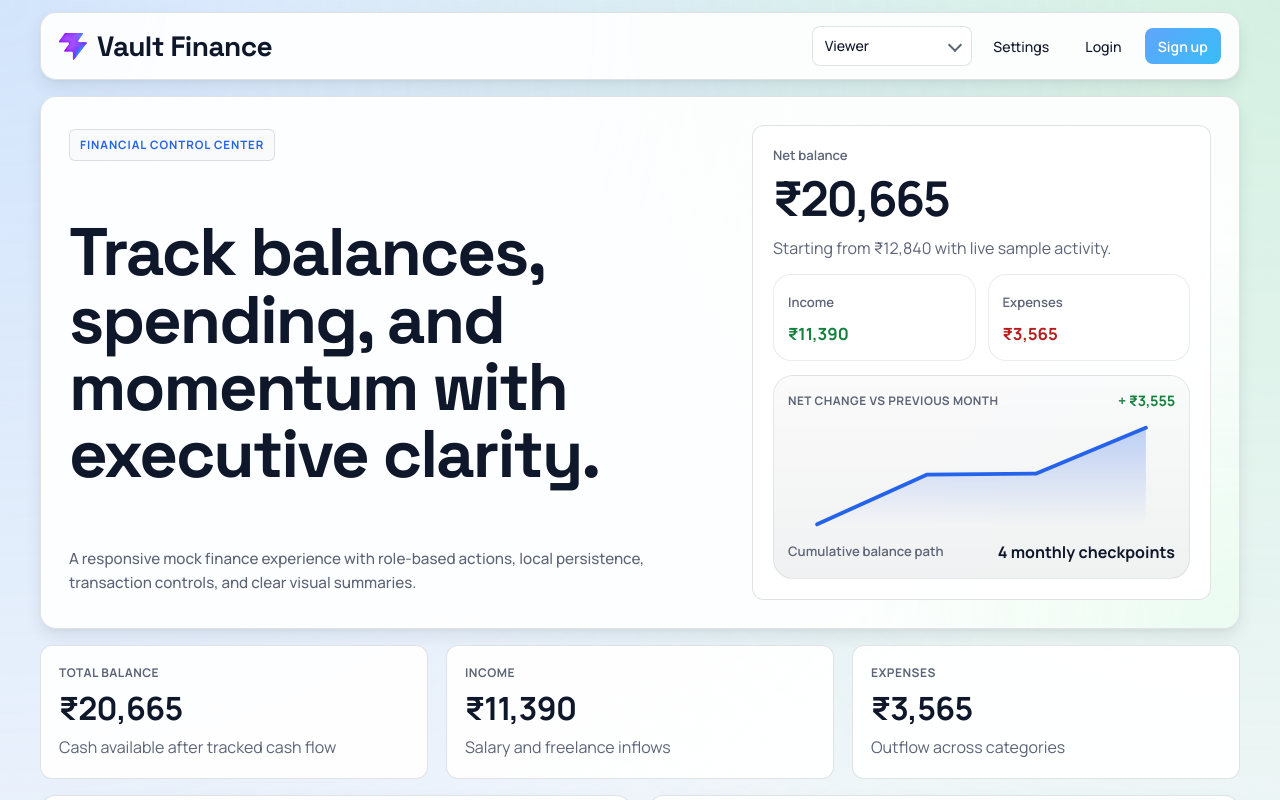
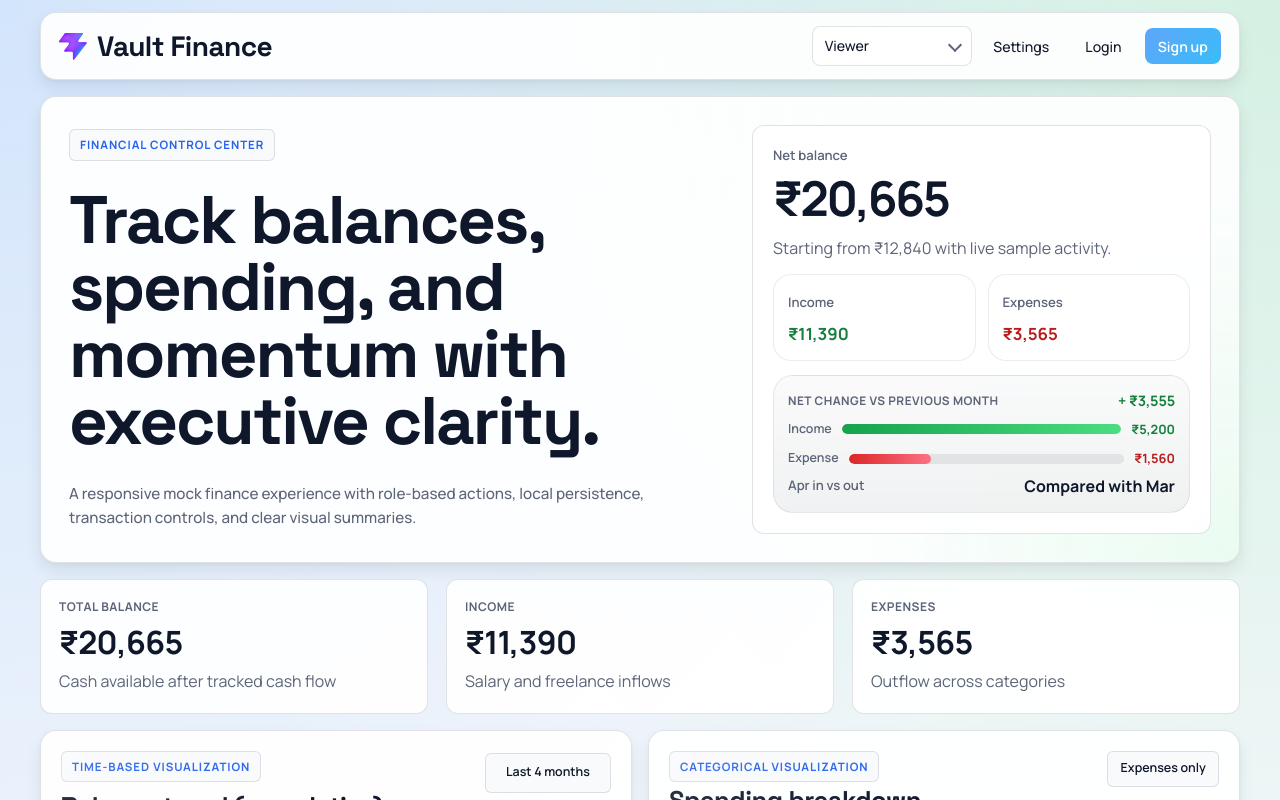
Before and after one commit to gandharr/Vault-Finance, a React (Vite) app: page / in a window 1280 px wide. Shown: the top 800 px of the page. Built offline with nearby package versions, Linux system fonts and the light colour scheme.

Commit message:
Replace mini trend with in-vs-out comparison bars

```diff
--- a/src/App.css
+++ b/src/App.css
@@ -545,6 +545,49 @@ textarea {
   letter-spacing: -0.01em;
 }
 
+.sparkline-bars {
+  display: grid;
+  gap: 10px;
+  margin-top: 8px;
+}
+
+.sparkline-row {
+  display: grid;
+  grid-template-columns: auto minmax(0, 1fr) auto;
+  gap: 10px;
+  align-items: center;
+}
+
+.sparkline-row span {
+  color: var(--text-muted);
+  font-size: 0.78rem;
+  font-weight: 600;
+}
+
+.sparkline-track {
+  height: 10px;
+  border-radius: 999px;
+  background: var(--track-bg);
+  overflow: hidden;
+}
+
+.sparkline-fill {
+  height: 100%;
+  border-radius: inherit;
+}
+
+.sparkline-fill.income {
+  background: linear-gradient(90deg, #16a34a, #4ade80);
+}
+
+.sparkline-fill.expense {
+  background: linear-gradient(90deg, #dc2626, #fb7185);
+}
+
+.sparkline-row strong {
+  font-size: 0.8rem;
+}
+
 .sparkline-card svg {
   width: 100%;
   height: 116px;
--- a/src/App.tsx
+++ b/src/App.tsx
@@ -268,9 +268,14 @@ function App() {
 
   const balanceSeries = trendData.map((entry) => entry.balance)
   const linePoints = buildLinePoints(balanceSeries)
-  const sparklinePoints = buildSparklinePoints(balanceSeries)
-  const sparklineAreaPath = buildSparklineAreaPath(balanceSeries)
   const sparklineDelta = monthComparison.currentNet - monthComparison.previousNet
+  const currentTrendPoint = trendData.at(-1) ?? null
+  const previousTrendPoint = trendData.at(-2) ?? null
+  const currentMonthIncome = currentTrendPoint?.income ?? 0
+  const currentMonthExpense = currentTrendPoint?.expense ?? 0
+  const monthFlowMax = Math.max(currentMonthIncome, currentMonthExpense, 1)
+  const currentIncomeWidth = Math.round((currentMonthIncome / monthFlowMax) * 100)
+  const currentExpenseWidth = Math.round((currentMonthExpense / monthFlowMax) * 100)
   const monthComparisonDelta = monthComparison.currentNet - monthComparison.previousNet
   const currentMonthLabel = trendData.at(-1)?.label ?? 'Current'
   const previousMonthLabel = trendData.at(-2)?.label ?? 'Previous'
@@ -723,19 +728,27 @@ function App() {
                 {sparklineDelta >= 0 ? '+' : '-'} {formatCurrency(Math.abs(sparklineDelta))}
               </strong>
             </div>
-            <svg viewBox="0 0 360 120" role="img" aria-hidden="true">
-              <defs>
-                <linearGradient id="sparklineFill" x1="0" x2="0" y1="0" y2="1">
-                  <stop offset="0%" stopColor="var(--accent-strong)" stopOpacity="0.35" />
-                  <stop offset="100%" stopColor="var(--accent-strong)" stopOpacity="0" />
-                </linearGradient>
-              </defs>
-              <path d={sparklineAreaPath} fill="url(#sparklineFill)" />
-              <polyline points={sparklinePoints} />
-            </svg>
+            <div className="sparkline-bars" role="img" aria-label="Current month income and expense comparison">
+              <div className="sparkline-row">
+                <span>Income</span>
+                <div className="sparkline-track">
+                  <div className="sparkline-fill income" style={{ width: `${currentIncomeWidth}%` }} />
+                </div>
+                <strong className="positive">{formatCurrency(currentMonthIncome)}</strong>
+              </div>
+              <div className="sparkline-row">
+                <span>Expense</span>
+                <div className="sparkline-track">
+                  <div className="sparkline-fill expense" style={{ width: `${currentExpenseWidth}%` }} />
+                </div>
+                <strong className="negative">{formatCurrency(currentMonthExpense)}</strong>
+              </div>
+            </div>
             <div className="sparkline-caption">
-              <span>Cumulative balance path</span>
-              <strong>{trendData.length} monthly checkpoints</strong>
+              <span>{currentMonthLabel} in vs out</span>
+              <strong>
+                Compared with {previousTrendPoint?.label ?? 'previous month'}
+              </strong>
             </div>
           </div>
         </div>
@@ -1386,59 +1399,6 @@ function buildLinePoints(values: number[]) {
     .join(' ')
 }
 
-function buildSparklinePoints(values: number[]) {
-  if (values.length === 0) {
-    return ''
-  }
-
-  const maxValue = Math.max(...values)
-  const minValue = Math.min(...values)
-  const width = 360
-  const height = 120
-  const padding = 10
-
-  return values
-    .map((value, index) => {
-      const denominator = values.length > 1 ? values.length - 1 : 1
-      const x = padding + (index * (width - padding * 2)) / denominator
-      const ratio = maxValue === minValue ? 0.5 : (value - minValue) / (maxValue - minValue)
-      const y = height - padding - ratio * (height - padding * 2)
-      return `${x.toFixed(1)},${y.toFixed(1)}`
-    })
-    .join(' ')
-}
-
-function buildSparklineAreaPath(values: number[]) {
-  if (values.length === 0) {
-    return ''
-  }
-
-  const width = 360
-  const height = 120
-  const padding = 10
-  const maxValue = Math.max(...values)
-  const minValue = Math.min(...values)
-  const denominator = values.length > 1 ? values.length - 1 : 1
-
-  const points = values.map((value, index) => {
-    const x = padding + (index * (width - padding * 2)) / denominator
-    const ratio = maxValue === minValue ? 0.5 : (value - minValue) / (maxValue - minValue)
-    const y = height - padding - ratio * (height - padding * 2)
-    return { x, y }
-  })
-
-  const firstPoint = points[0]
-  const lastPoint = points[points.length - 1]
-
-  return [
-    `M ${firstPoint.x.toFixed(1)} ${height - padding}`,
-    `L ${firstPoint.x.toFixed(1)} ${firstPoint.y.toFixed(1)}`,
-    ...points.slice(1).map((point) => `L ${point.x.toFixed(1)} ${point.y.toFixed(1)}`),
-    `L ${lastPoint.x.toFixed(1)} ${height - padding}`,
-    'Z',
-  ].join(' ')
-}
-
 function buildTrendDotPosition(
   trendData: { balance: number }[],
   index: number,
```
